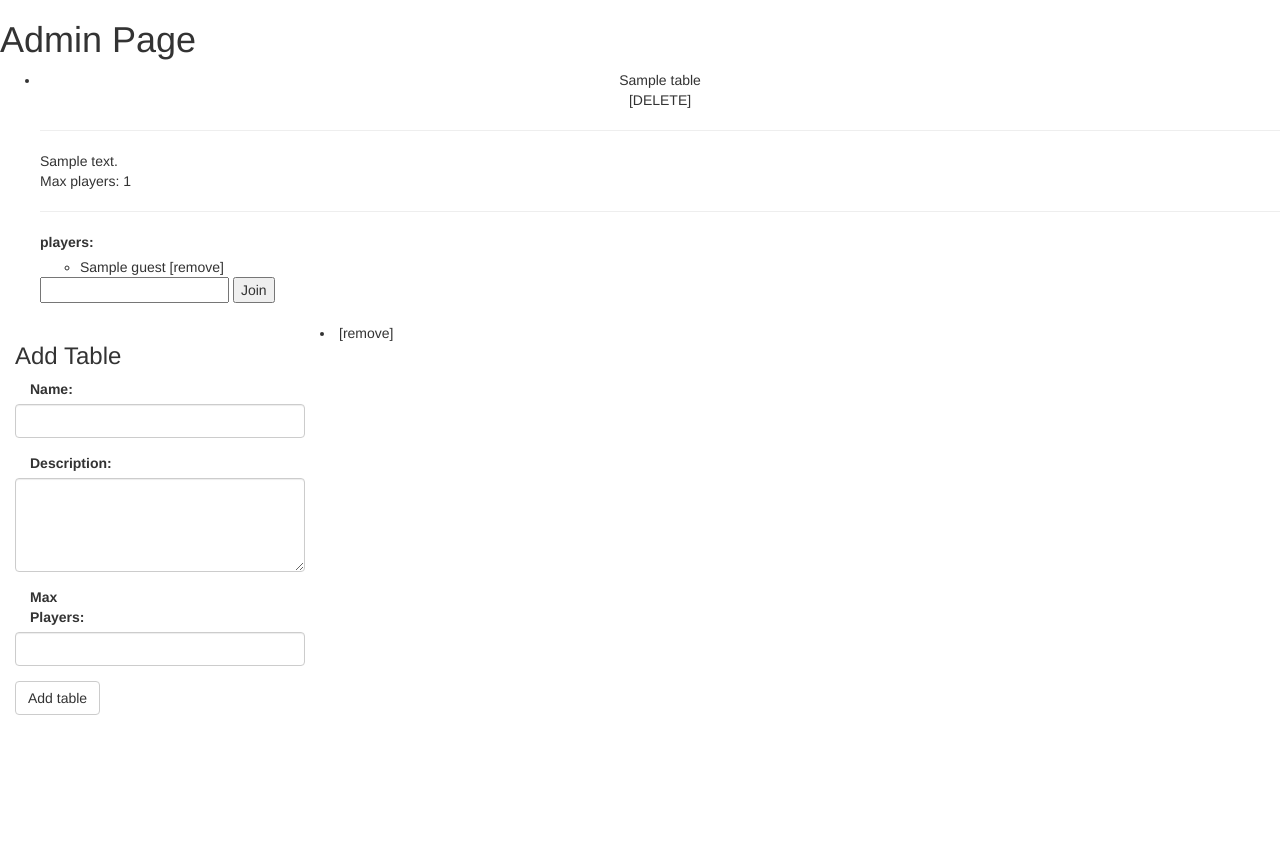
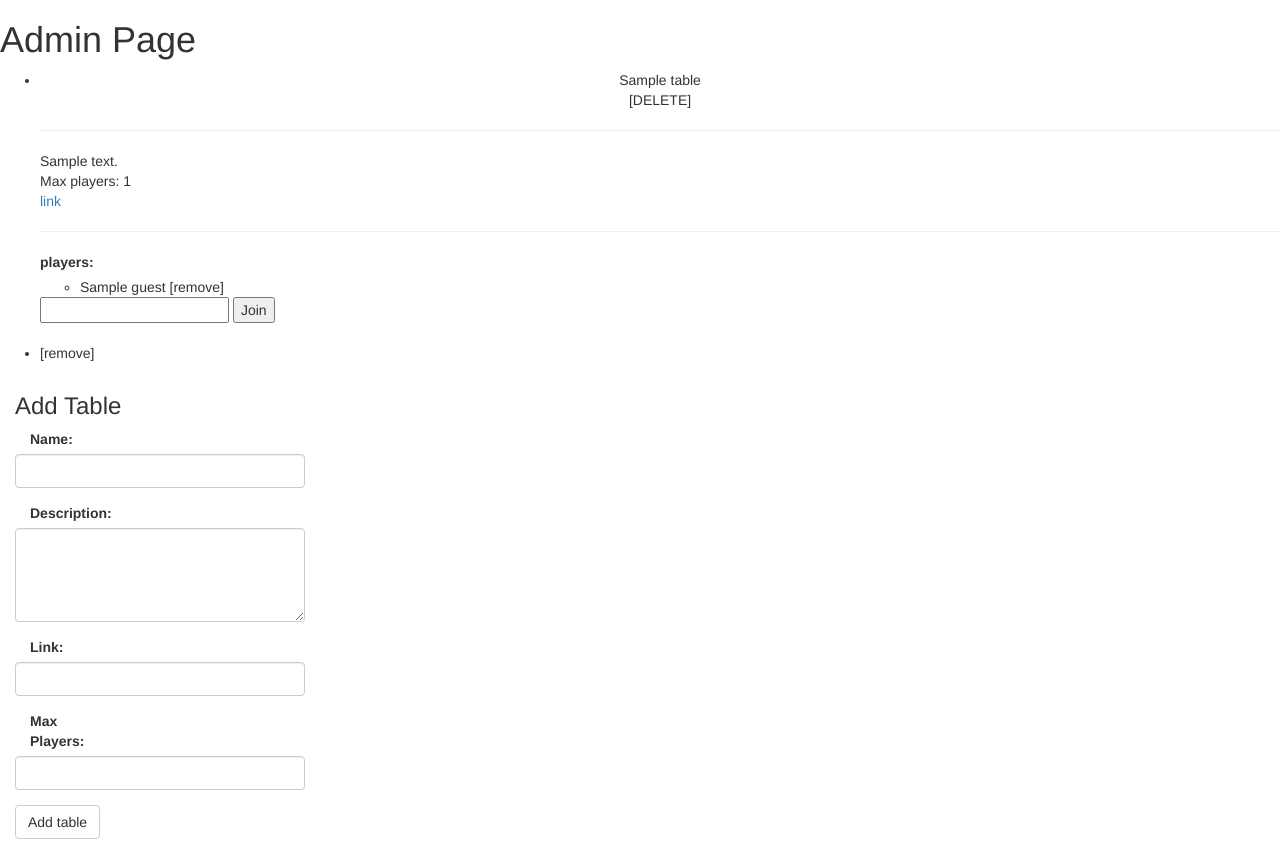
Before and after one commit to ltatarov/game-event-oranizer, a Django app: page /admin in a window 1280 px wide. Before the commit the page ends 715 px from the top, so only its background shows below. Run offline with Django 3.2, Linux system fonts and the light colour scheme; tables that the repository leaves empty hold one stand-in row (values such as "Sample post"); some libraries are stand-ins or nearby versions.

Commit message:
introduce modular templates

```diff
--- a/casjenkinsstatsapp/adminView.py
+++ b/casjenkinsstatsapp/adminView.py
@@ -10,7 +10,10 @@ def initPage(request):
 
     # return data
     return render_to_response('admin.html',
-                              {'tables': tables},
+                              {
+                                  'tables': tables,
+                                  'isAdmin': True
+                              },
                               context_instance=RequestContext(request))
 
 
@@ -19,9 +22,10 @@ def addTable(request):
     GET = request.GET
     tableName = GET.get('tableName').encode()
     tableDescription = GET.get('tableDescription').encode()
+    link = GET.get('link').encode()
     maxGuests = int(GET.get('maxGuests').encode())
 
-    table = Table(max_guests=maxGuests, name=tableName, description=tableDescription)
+    table = Table(max_guests=maxGuests, name=tableName, description=tableDescription, link=link)
     table.save()
 
     return initPage(request)
--- a/casjenkinsstatsapp/models.py
+++ b/casjenkinsstatsapp/models.py
@@ -7,6 +7,7 @@ class Table(models.Model):
     max_guests = models.IntegerField()
     guests = models.ManyToManyField('Guest', through='Membership')
     name = models.CharField(max_length=100)
+    link = models.CharField(max_length=100)
     description = models.CharField(max_length=500)
 
     def __unicode__(self):
--- a/templates/admin.html
+++ b/templates/admin.html
@@ -1,73 +1,15 @@
 <html>
 <head>
-    {% load static %}
-    <link rel="stylesheet" href="{{ STATIC_URL }}css/style.css">
-    <link rel="stylesheet" href="{{ STATIC_URL }}css/bootstrap.min.css">
-    <script type="text/javascript" src="{{ STATIC_URL }}js/jquery/jquery-2.0.3.js"></script>
-    <script type="text/javascript" src="{{ STATIC_URL }}js/main.js"></script>
-    <script type="text/javascript" src="{{ STATIC_URL }}js/admin.js"></script>
+    {% include "common/head.html" %}
 </head>
 <body>
 
     <h1>Admin Page</h1>
     <div id="messages"></div>
-        <ul id="tables" class="">
-        {% for table in tables %}
 
-            <li id="table_{{ table.pk }}" class="table bordered">
-                <div id="tableName" class="head3 text-center">{{ table.name }}</div>
-                <div name="deleteTableButton_{{ table.pk }}" class="remove text-center">[DELETE]</div>
-                <hr/>
-                <div id="tableDescription">{{ table.description }}</div>
-                <div id="maxGuests" maxGuests="{{ table.max_guests }}" class="font-small max-guests">Max players: {{ table.max_guests }}</div>
-                <hr/>
-                <div class="guestList">
-                    <label for="guestsList_{{ table.pk }}">players:</label>
-                    <ul id="guestsList_{{ table.pk }}" class="">
-                        {% for guest in table.guests.all %}
-                            <li id="guest_{{ guest.pk }}" class="guest">
-                                <span id="guestName">{{ guest.name }}</span>
-                                <span name="deleteGuestButton_{{ guest.pk }}_{{ table.pk }}" class="remove">[remove]</span>
-                            </li>
-                        {% endfor %}
-                    </ul>
-                </div>
-                <div id="newGuest_{{ table.pk }}" class="{% if table.guests.all|length >= table.max_guests  %}display-none{% endif %}">
-                    <input type="text" id="newGuestName_{{ table.pk }}">
-                    <input type="button" name="newGuestButton_{{ table.pk }}" value="Join">
-                </div>
-            </li>
+    {% include "elements/tableList.html" %}
 
-        {% endfor %}
-        </ul>
-
-    <form role="form" action="/table/add" method="get" class="col-sm-3 bordered">
-        <h3>Add Table</h3>
-        <div class="form-group">
-            <label for="newTableName" class="col-sm-4 control-label">Name:</label>
-            <input type="text" class="form-control" id="newTableName" name="tableName">
-        </div>
-        <div class="form-group">
-            <label for="newTableDescription" class="col-sm-4 control-label">Description:</label>
-            <textarea class="form-control" rows="4" id="newTableDescription" name="tableDescription"></textarea>
-        </div>
-        <div class="form-group">
-            <label for="newTableMaxGuests" class="col-sm-4 control-label">Max Players:</label>
-            <input type="text" class="form-control" id="newTableMaxGuests" name="maxGuests">
-        </div>
-        <div class="form-group">
-            <button type="submit" class="btn btn-default">Add table</button>
-        </div>
-    </form>
-    {#########################################}
-    {############### templates ###############}
-    {#########################################}
-
-    <!-- guest element template -->
-    <li id="guest_template" class="guest display-none">
-        <span id="guestName"></span>
-        <span name="" class="remove">[remove]</span>
-    </li>
+    {% include "elements/addTable.html" %}
 
 </body>
 
--- /dev/null
+++ b/templates/common/head.html
@@ -0,0 +1,6 @@
+{% load static %}
+<link rel="stylesheet" href="{{ STATIC_URL }}css/style.css">
+<link rel="stylesheet" href="{{ STATIC_URL }}css/bootstrap.min.css">
+<script type="text/javascript" src="{{ STATIC_URL }}js/jquery/jquery-2.0.3.js"></script>
+<script type="text/javascript" src="{{ STATIC_URL }}js/main.js"></script>
+<script type="text/javascript" src="{{ STATIC_URL }}js/admin.js"></script>
--- /dev/null
+++ b/templates/elements/addTable.html
@@ -0,0 +1,22 @@
+<form role="form" action="/table/add" method="get" class="col-sm-3 bordered">
+    <h3>Add Table</h3>
+    <div class="form-group">
+        <label for="newTableName" class="col-sm-4 control-label">Name:</label>
+        <input type="text" class="form-control" id="newTableName" name="tableName">
+    </div>
+    <div class="form-group">
+        <label for="newTableDescription" class="col-sm-4 control-label">Description:</label>
+        <textarea class="form-control" rows="4" id="newTableDescription" name="tableDescription"></textarea>
+    </div>
+    <div class="form-group">
+        <label for="newTableLink" class="col-sm-4 control-label">Link:</label>
+        <input type="text" class="form-control" id="newTableLink" name="link">
+    </div>
+    <div class="form-group">
+        <label for="newTableMaxGuests" class="col-sm-4 control-label">Max Players:</label>
+        <input type="text" class="form-control" id="newTableMaxGuests" name="maxGuests">
+    </div>
+    <div class="form-group">
+        <button type="submit" class="btn btn-default">Add table</button>
+    </div>
+</form>
--- /dev/null
+++ b/templates/elements/guest.html
@@ -0,0 +1,7 @@
+<li id="guest_template" class="guest display-none">
+    <span id="guestName"></span>
+    {% if isAdmin %}
+        <span name="" class="remove">[remove]</span>
+    {% endif %}
+
+</li>
--- /dev/null
+++ b/templates/elements/tableList.html
@@ -0,0 +1,36 @@
+<ul id="tables" class="">
+    {% for table in tables %}
+
+        <li id="table_{{ table.pk }}" class="table bordered">
+            <div id="tableName" class="head3 text-center">{{ table.name }}</div>
+            {% if isAdmin %}
+                <div name="deleteTableButton_{{ table.pk }}" class="remove text-center">[DELETE]</div>
+            {% endif %}
+            <hr/>
+            <div id="tableDescription">{{ table.description }}</div>
+            <div id="maxGuests" maxGuests="{{ table.max_guests }}" class="font-small max-guests">Max players: {{ table.max_guests }}</div>
+            <a id="maxGuests" href="{{ table.link }}" target="_blank" class="font-small max-guests">link</a>
+            <hr/>
+            <div class="guestList">
+                <label for="guestsList_{{ table.pk }}">players:</label>
+                <ul id="guestsList_{{ table.pk }}" class="">
+                    {% for guest in table.guests.all %}
+                        <li id="guest_{{ guest.pk }}" class="guest">
+                            <span id="guestName">{{ guest.name }}</span>
+                            {% if isAdmin %}
+                                <span name="deleteGuestButton_{{ guest.pk }}_{{ table.pk }}" class="remove">[remove]</span>
+                            {% endif %}
+                        </li>
+                    {% endfor %}
+                </ul>
+            </div>
+            <div id="newGuest_{{ table.pk }}" class="{% if table.guests.all|length >= table.max_guests  %}display-none{% endif %}">
+                <input type="text" id="newGuestName_{{ table.pk }}">
+                <input type="button" name="newGuestButton_{{ table.pk }}" value="Join">
+            </div>
+        </li>
+
+    {% endfor %}
+
+    {% include "elements/guest.html" %}
+</ul>
```
Also changed, not shown: templates/main.html (+2 -36 lines), 1 other file.
